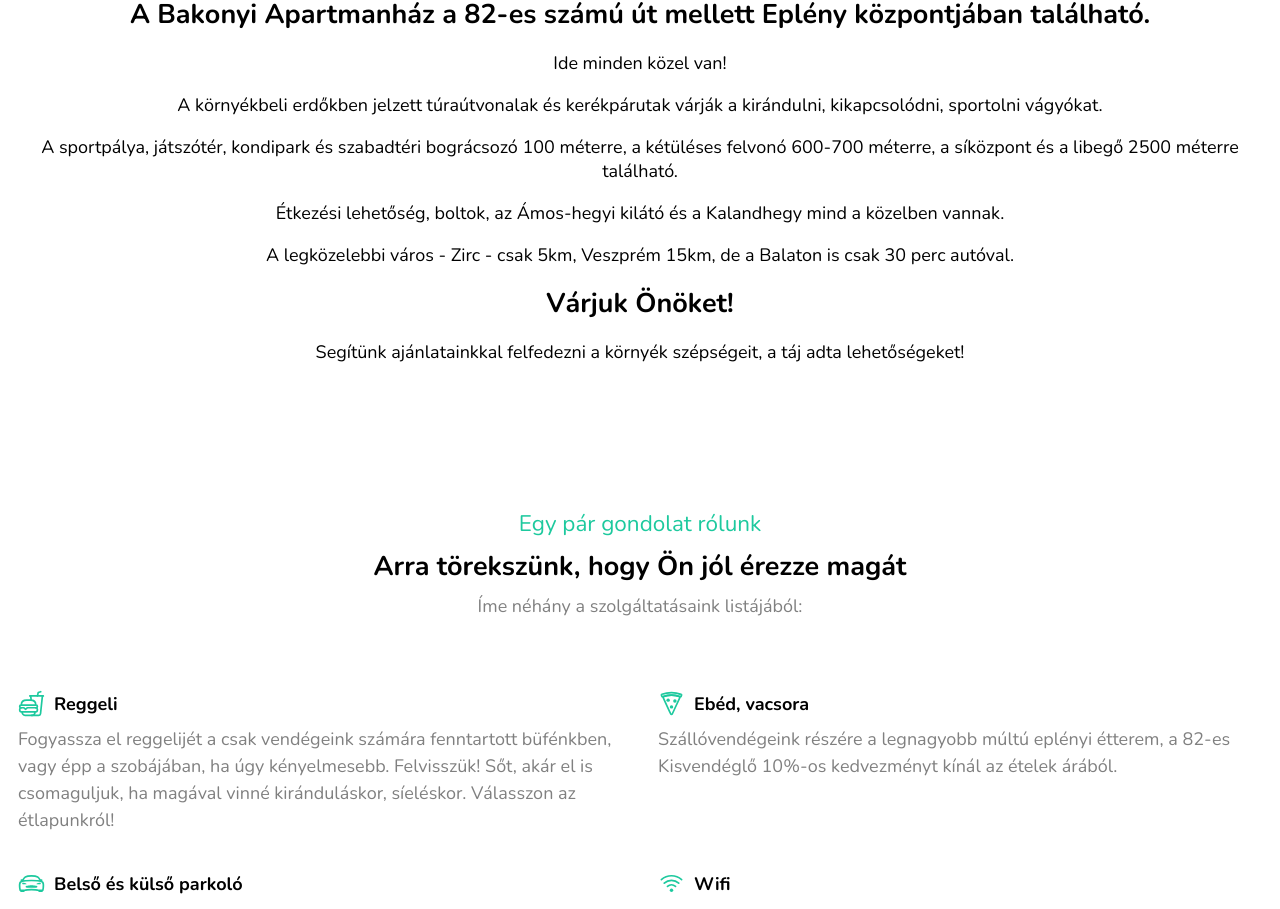
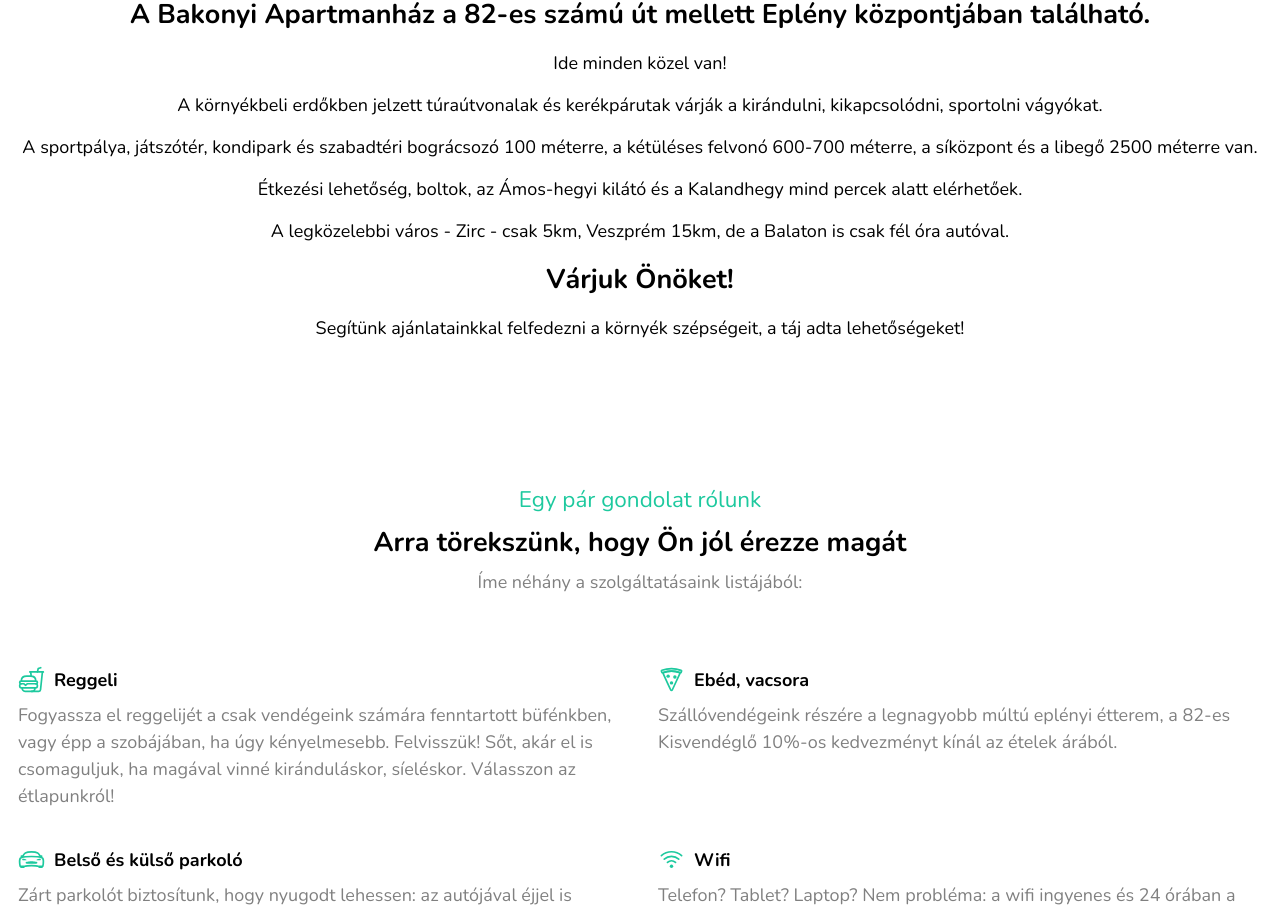
Before and after one commit to xdevtomix/bakonyi, a React (Vite) app: page / in a window 1280 px wide. Shown: the part 948-1857 px from the top of the page. Built offline with nearby package versions, Linux system fonts and the light colour scheme; no server answers.

Commit message:
introduction - text change 2

```diff
--- a/src/components/Introduction.jsx
+++ b/src/components/Introduction.jsx
@@ -16,17 +16,17 @@ export default function Introduction() {
             <p>
                 A sportpálya, játszótér, kondipark és szabadtéri bográcsozó 100 méterre,
                 a kétüléses felvonó 600-700 méterre,
-                a síközpont és a libegő 2500 méterre található.
+                a síközpont és a libegő 2500 méterre van.
             </p>
 
             <p>
-                Étkezési lehetőség, boltok, az Ámos-hegyi kilátó és a Kalandhegy mind a közelben vannak.
+                Étkezési lehetőség, boltok, az Ámos-hegyi kilátó és a Kalandhegy mind percek alatt elérhetőek.
             </p>
 
             <p>
                 A legközelebbi város - Zirc - csak 5km,
                 Veszprém 15km,
-                de a Balaton is csak 30 perc autóval.
+                de a Balaton is csak fél óra autóval.
             </p>
 
             <h2>
```
